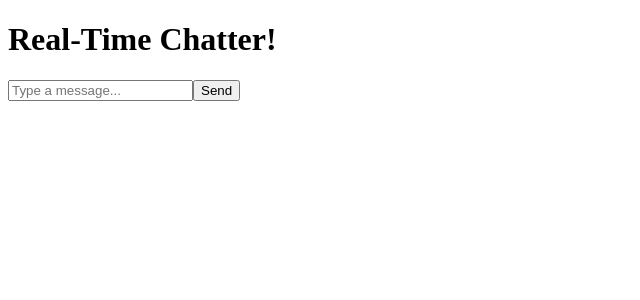
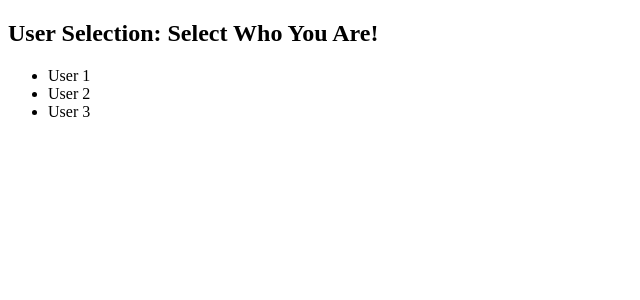
Before and after one commit to manojnd9/chat_app, a React (Create React App) app in the folder chat_app/frontend/: page / in a window 1280 px wide. Shown: the top 300 px of the page, without its empty margins (0-640 px from the left). Built offline with nearby package versions, Linux system fonts and the light colour scheme.

Commit message:
extend basic ui to select current user and route to chat page

```diff
--- a/chat_app/frontend/package.json
+++ b/chat_app/frontend/package.json
@@ -16,6 +16,7 @@
         "react": "^19.0.0",
         "react-dom": "^19.0.0",
         "react-redux": "^9.2.0",
+        "react-router-dom": "^7.2.0",
         "react-scripts": "5.0.1",
         "typescript": "^4.9.5",
         "web-vitals": "^2.1.4"
--- a/chat_app/frontend/src/App.tsx
+++ b/chat_app/frontend/src/App.tsx
@@ -1,7 +1,21 @@
+import React from 'react';
+import { BrowserRouter as Router, Routes, Route } from 'react-router-dom';
+import SelectUser from './components/userSelector';
 import Chat from './components/chat';
+import { useSelector } from 'react-redux';
+import { RootState } from './redux/store';
 
 function App() {
-    return <Chat />;
+    const currentUserId = useSelector((state: RootState) => state.chat.currentUserId);
+
+    return (
+        <Router>
+            <Routes>
+                <Route path="/" element={<SelectUser />} />
+                {currentUserId && <Route path="/chat" element={<Chat />} />}
+            </Routes>
+        </Router>
+    );
 }
 
 export default App;
--- a/chat_app/frontend/src/components/chat.tsx
+++ b/chat_app/frontend/src/components/chat.tsx
@@ -1,52 +1,99 @@
-import { useDispatch, useSelector } from 'react-redux';
+import React, { useState } from 'react';
+import { useSelector } from 'react-redux';
 import { RootState } from '../redux/store';
-import { useState } from 'react';
-import { sendMessage } from '../redux/chatSlice';
 
 const Chat = () => {
-    const dispatch = useDispatch();
-    const messages = useSelector((state: RootState) => state.chat.messages);
-    const [message, setMessage] = useState('');
+    // this state would have gotten updated to the selected user's id in the first/home page
+    const currentUserId = useSelector((state: RootState) => state.chat.currentUserId);
 
+    // This is initial approach. User data is hard coded
+    // Later once the authentication is set up, users can be fetched from db via backend
+    const allUsers = [
+        { id: 1, name: 'User 1' },
+        { id: 2, name: 'User 2' },
+        { id: 3, name: 'User 3' },
+    ];
+
+    // Filter out the currentUser from all the users in order to show them
+    // as possible recipients of the message
+    const otherUsers = allUsers.filter((user) => user.id !== currentUserId);
+
+    // States and functions to manage the local components on interaction of the
+    // user in the UI
+    const [selectedUserId, setSelectedUserId] = useState<number | null>(null);
+    const [messages, setMessages] = useState<{ senderId: number; content: string }[]>([]);
+    const [input, setInput] = useState('');
+
+    // Handler to dispatch the reducer function to send the message to the store upon
+    // the action from the user
     const handleSendMessage = () => {
-        if (message.trim() === '') return;
-        // Dispatch action to the reducer to send message
-        dispatch(sendMessage({ senderId: 1, receiverId: 2, content: message }));
-        // Clear text input messaging field
-        setMessage('');
+        if (input.trim() !== '' && selectedUserId) {
+            setMessages([...messages, { senderId: currentUserId!, content: input }]);
+            setInput('');
+        }
     };
+
     return (
-        <div className="flex flex-col h-screen bg-gray-900 text-white">
-            {/*Header*/}
-            <div className="p-4 text-center bg-gray-800 shadow-lg">
-                <h1 className="text-lg font-bold">Real-Time Chatter!</h1>
+        <div className="flex h-screen bg-gray-800 text-white">
+            {/* Left Panel to display current user and possible recipients */}
+            <div className="w-1/4 bg-gray-900 p-4">
+                {/**current user */}
+                <h2 className="text-lg font-bold">You: User {currentUserId}</h2>
+                {/**Recipients */}
+                <ul>
+                    {otherUsers.map((user) => (
+                        <li
+                            key={user.id}
+                            className={`cursor-pointer p-2 ${
+                                selectedUserId === user.id ? 'bg-blue-500' : 'hover:bg-gray-700'
+                            }`}
+                            onClick={() => setSelectedUserId(user.id)}
+                        >
+                            {user.name}
+                        </li>
+                    ))}
+                </ul>
             </div>
-            {/*Message List*/}
-            <div className="flex-1 overflow-y-auto p-4 space-y-2">
+
+            {/** Chat display: when no recipient is selected -> show default message */}
+            <div className="flex flex-col flex-1 p-4">
+                {selectedUserId ? (
+                    <>
+                        <h2 className="text-lg font-bold mb-2">Chat with User {selectedUserId}</h2>
+                        <div className="flex-1 overflow-y-auto bg-gray-700 p-4 rounded-lg">
                             {messages.map((msg, index) => (
                                 <div
                                     key={index}
-                        className={`p-2 max-w-xs rounded-md ${msg.senderId === 1 ? 'bg-blue-500 ml-auto' : 'bg-gray-700'}`}
+                                    className={`mb-2 p-2 rounded-lg max-w-xs ${
+                                        msg.senderId === currentUserId
+                                            ? 'bg-blue-500 text-right ml-auto'
+                                            : 'bg-gray-600 text-left'
+                                    }`}
                                 >
                                     {msg.content}
                                 </div>
                             ))}
                         </div>
-            {/* Text input */}
-            <div className="p-4 flex items-center bg-gray-800">
+
+                        <div className="mt-4 flex">
                             <input
                                 type="text"
-                    className="flex-1 p-2 rounded-md text-black"
+                                value={input}
+                                onChange={(e) => setInput(e.target.value)}
+                                className="flex-1 p-2 rounded-lg text-black"
                                 placeholder="Type a message..."
-                    value={message}
-                    onChange={(e) => setMessage(e.target.value)}
                             />
                             <button
                                 onClick={handleSendMessage}
-                    className="ml-2 p-2 bg-blue-600 hover:bg-blue-700 rounded-md"
+                                className="ml-2 bg-blue-600 px-4 py-2 rounded-lg"
                             >
                                 Send
                             </button>
+                        </div>
+                    </>
+                ) : (
+                    <p>Select a user to start chatting</p>
+                )}
             </div>
         </div>
     );
--- /dev/null
+++ b/chat_app/frontend/src/components/userSelector.tsx
@@ -0,0 +1,43 @@
+import React from 'react';
+import { useDispatch } from 'react-redux';
+import { setCurrentUserId } from '../redux/chatSlice';
+import { useNavigate } from 'react-router-dom';
+
+const SelectUser = () => {
+    const dispatch = useDispatch();
+    const navigate = useNavigate();
+    // This is for initial steps... later, authentication can be set up
+    // and data can be fetched from backend and be shown here....
+    const users = [
+        { id: 1, name: 'User 1' },
+        { id: 2, name: 'User 2' },
+        { id: 3, name: 'User 3' },
+    ];
+
+    const handleSelectUser = (id: number) => {
+        // set the value of current user as the selected ones and
+        // dispatch the reducer function to update in the store
+        dispatch(setCurrentUserId(id));
+        // Redirect to chat page
+        navigate('/chat');
+    };
+
+    return (
+        <div className="flex flex-col items-center justify-center h-screen bg-gray-900 text-white">
+            <h2 className="text-xl font-bold mb-4">User Selection: Select Who You Are!</h2>
+            <ul className="space-y-2">
+                {users.map((user) => (
+                    <li
+                        key={user.id}
+                        className="cursor-pointer p-2 bg-gray-700 hover:bg-blue-500 rounded-md"
+                        onClick={() => handleSelectUser(user.id)}
+                    >
+                        {user.name}
+                    </li>
+                ))}
+            </ul>
+        </div>
+    );
+};
+
+export default SelectUser;
--- a/chat_app/frontend/src/redux/chatSlice.ts
+++ b/chat_app/frontend/src/redux/chatSlice.ts
@@ -1,4 +1,4 @@
-import { createSlice } from '@reduxjs/toolkit';
+import { createSlice, PayloadAction } from '@reduxjs/toolkit';
 
 // Message interface schema
 interface Message {
@@ -11,10 +11,12 @@ interface Message {
 
 // Define the state of the chat
 interface ChatState {
+    currentUserId: number | null;
     messages: Message[];
 }
 
 const initialState: ChatState = {
+    currentUserId: null,
     messages: [], // Empty chat
 };
 
@@ -22,11 +24,14 @@ const chatSlice = createSlice({
     name: 'chat',
     initialState,
     reducers: {
-        sendMessage: (state, action) => {
+        setCurrentUserId: (state, action: PayloadAction<number>) => {
+            state.currentUserId = action.payload;
+        },
+        sendMessage: (state, action: PayloadAction<Message>) => {
             state.messages.push(action.payload);
         },
     },
 });
 
-export const { sendMessage } = chatSlice.actions;
+export const { setCurrentUserId, sendMessage } = chatSlice.actions;
 export default chatSlice.reducer;
```
Also changed, not shown: 1 other file (tests, documents, lock files or other folders). Lines whose indentation alone changed are shown as unchanged.
